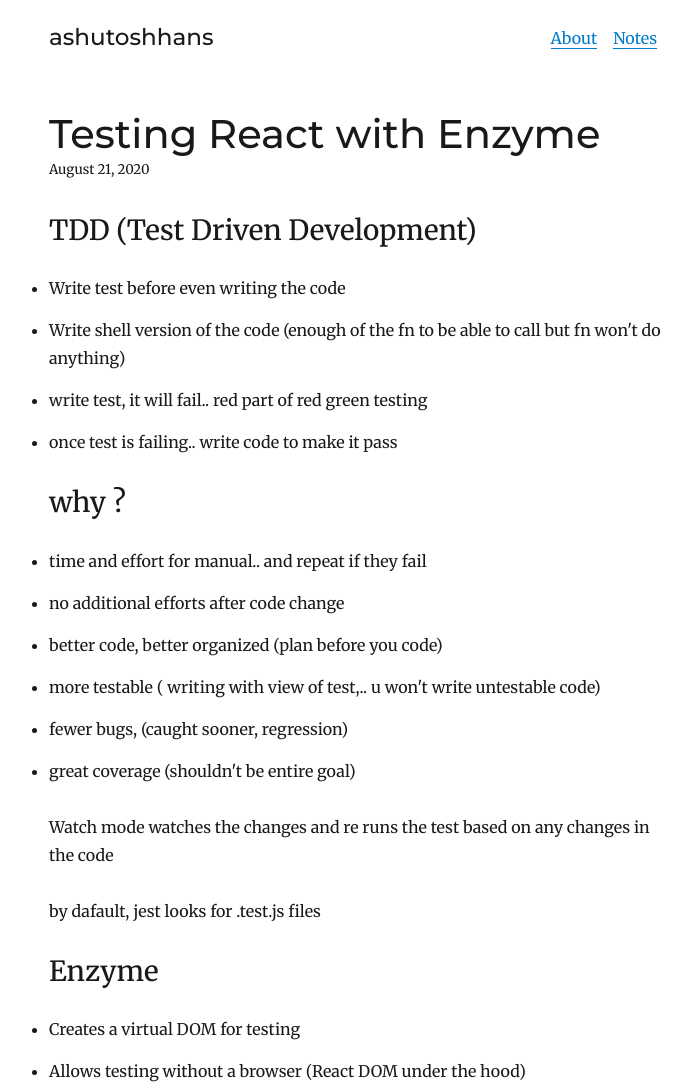
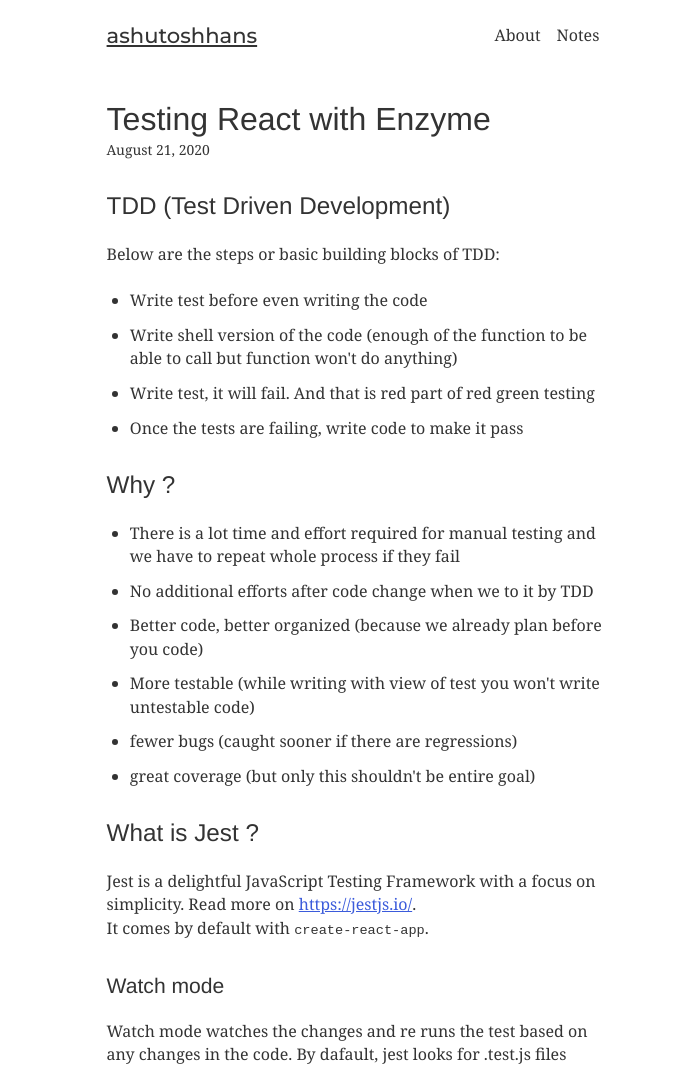
Before and after one commit to itsashutoshhans/ashutoshhans.com, a Gatsby site: page /testing-react-with-enzyme/ in a window 1280 px wide. Shown: the top 1088 px of the page, without its empty margins (279-970 px from the left). Built offline with nearby package versions, Linux system fonts and the light colour scheme; Gatsby itself is replaced by a stand-in of ours; some packages are replaced by stand-ins of ours.

Commit message:
new theme

````diff
--- a/content/blog/testing-react-with-enzyme.md
+++ b/content/blog/testing-react-with-enzyme.md
@@ -4,25 +4,34 @@
 ---
 
 ## TDD (Test Driven Development)
+Below are the steps or basic building blocks of TDD:
 - Write test before even writing the code
-- Write shell version of the code (enough of the fn to be able to call but fn won't do anything)
-- write test, it will fail.. red part of red green testing
-- once test is failing.. write code to make it pass
+- Write shell version of the code (enough of the function to be able to call but function won't do anything)
+- Write test, it will fail. And that is red part of red green testing
+- Once the tests are failing, write code to make it pass
 
-## why ?
-- time and effort for manual.. and repeat if they fail
-- no additional efforts after code change
-- better code, better organized (plan before you code)
-- more testable ( writing with view of test,.. u won't write untestable code)
-- fewer bugs, (caught  sooner, regression)
-- great coverage (shouldn't be entire goal)
-
-Watch mode watches the changes and re runs the test based on any changes in the code
-
-by dafault, jest looks for .test.js files
+## Why ?
+- There is a lot time and effort required for manual testing and we have to repeat whole process if they fail
+- No additional efforts after code change when we to it by TDD
+- Better code, better organized (because we already plan before you code)
+- More testable (while writing with view of test you won't write untestable code)
+- fewer bugs (caught sooner if there are regressions)
+- great coverage (but only this shouldn't be entire goal)
 
 
-## Enzyme
+## What is Jest ?
+Jest is a delightful JavaScript Testing Framework with a focus on simplicity.
+Read more on https://jestjs.io/.
+It comes by default with `create-react-app`.
+
+### Watch mode
+Watch mode watches the changes and re runs the test based on any changes in the code.
+By dafault, jest looks for .test.js files
+
+## Enzyme Introduction and set up
+Enzyme is a JavaScript Testing utility for React that makes it easier to test your React Components' output. You can also manipulate, traverse, and in some ways simulate runtime given the output.
+
+Enzyme's API is meant to be intuitive and flexible by mimicking jQuery's API for DOM manipulation and traversal.
 - Creates a virtual DOM for testing
 - Allows testing without a browser (React DOM under the hood)
 - Has a very good toolkit
@@ -31,10 +40,11 @@
   - Simulate simple events
 - Access to props and states
 
-install 3 packages, dev dependencies
+### Installation
+Install 3 packages as dev dependencies
 `npm i --save-dev enzyme jest-enzyme enzyme-adapter-react-16`
 
-### set up
+### Set up
 
 ```js
 import Enzyme from 'enzyme'
@@ -43,6 +53,9 @@
 Enzyme.configure({ adapter: new EnzymeAdapter() });
 
 ```
+
+
+
 
 ## Types of tests
 - Unit tests
@@ -64,6 +77,7 @@
 - Sometimes optimize for less brittle tests
 - Find balance
 
+
 # Snapshot testing
 
 
--- a/src/components/bio.js
+++ b/src/components/bio.js
@@ -8,7 +8,7 @@
 import React from "react"
 import { useStaticQuery, graphql } from "gatsby"
 import Image from "gatsby-image"
-
+import "./bio.scss";
 import { rhythm } from "../utils/typography"
 
 const Bio = () => {
@@ -57,7 +57,7 @@
         }}
       />
       <p>
-        Hi I am <strong>{author.name}</strong> and {author.summary}
+        Hi I am <a className="author-name"><strong>{author.name}</strong></a> and {author.summary}
         {` `}
         {/* <a href={`https://twitter.com/${social.twitter}`}>
           You should follow him on Twitter
--- /dev/null
+++ b/src/components/bio.scss
@@ -0,0 +1,4 @@
+.author-name {
+  color: var(--dark-font-color);
+  background: linear-gradient(transparent 70%,#dbe4ff 0);
+}
--- a/src/components/layout.scss
+++ b/src/components/layout.scss
@@ -4,15 +4,53 @@
   justify-content: space-between;
   align-items: center;
 
+  a {
+    &:hover {
+      text-decoration: none;
+    }
+  }
+
   .nav {
     display: inline-block;
     display: flex;
     align-items: center;
+    a {
+      color: var(--dark-font-color);
+      position: relative;
+      text-decoration: none;
+
+      &:hover {
+        text-decoration: none;
+        color: var(--primary-color-darker);
+        background: none;
+
+        &::after {
+          height: 3px;
+          opacity: 1;
+          transform: translateY(0px);
+        }
+      }
+
+      &::after {
+        position: absolute;
+        top: 100%;
+        left: 0px;
+        width: 100%;
+        height: 1px;
+        background-color: var(--primary-color-darker);
+        content: "";
+        opacity: 0;
+        transition: height 0.3s ease 0s, opacity 0.3s ease 0s, transform 0.3s ease 0s;
+        transform: translateY(-6px);
+      }
+    }
+
   }
 }
 
 @media only screen and (max-width: 480px) {
-  ul, ol {
+  ul,
+  ol {
     margin-left: 0;
   }
   .main-header {
--- /dev/null
+++ b/src/styles/dark.css
@@ -0,0 +1,153 @@
+:root {
+  --font-color: #b3b9c5;
+  --heading-color: #ffd479;
+  --dark-font-color: #ced4da;
+  --background: #2b2b2b;
+  --medium-font-color: #dee2e6;
+  --light-font-color: #868e96;
+  --light-background: #383838;
+  --lighter-background: #404040;
+  --border: #404040;
+  --link-color: #6ab0f3;
+  --link-color-darker: #4a72a5;
+  --link-hover-color: #e1a6f2;
+  --navbar-color: #1d1d1d;
+  --blockquote: #2a4661;
+  --transparent-text: rgba(255, 255, 255, 0.7);
+  --transparent-bg: rgba(0, 0, 0, 0.2);
+}
+
+h1 {
+  color: white;
+}
+
+h3,
+h4 {
+  color: var(--medium-font-color);
+}
+
+.grid.guide h2 {
+  color: var(--medium-font-color);
+}
+
+.navbar {
+  box-shadow: none;
+}
+
+a {
+  color: var(--link-color);
+  background: transparent;
+  text-decoration: none;
+  font-weight: 700;
+}
+
+a:hover {
+  color: var(--link-hover-color);
+  background: transparent;
+}
+
+a[class^='tag-'] {
+  background: rgba(255, 255, 255, 0.05);
+  color: var(--link-color);
+}
+a[class^='tag-']:hover {
+  background: var(--link-color);
+  color: white;
+}
+
+.lead a:hover {
+  background: transparent;
+}
+
+a.button {
+  border: 1px solid transparent;
+  color: white;
+  background: var(--link-color-darker);
+}
+
+a.button:hover {
+  border: 1px solid transparent;
+  background: var(--link-color);
+}
+
+a.button.secondary {
+  border-color: var(--lighter-background);
+  background: var(--lighter-background);
+  color: white;
+}
+
+.navbar a {
+  color: var(--transparent-text);
+}
+
+.navbar a:hover,
+.navbar a[aria-current='page'] {
+  color: var(--link-hover-color);
+}
+
+.navbar a.brand {
+  color: white;
+}
+
+.filename {
+  background: linear-gradient(to bottom, #303030, #202020) !important;
+  box-shadow: 0px 1px 0px rgba(100, 100, 100, 0.5) inset, 0px 1px 0px #515151;
+  border: 1px solid #202020 !important;
+  color: var(--dark-font-color) !important;
+  text-shadow: none !important;
+}
+
+pre.language-terminal {
+  background: var(--navbar-color);
+  border: 1px solid #111;
+}
+
+pre.language-terminal::before {
+  border-bottom: 1px solid #111;
+  background: linear-gradient(to bottom, #303030, #202020) !important;
+  color: inherit;
+}
+
+pre.language-terminal::after {
+  text-shadow: none;
+  color: var(--light-font-color);
+}
+
+code.language-terminal {
+  color: var(--dark-font-color);
+}
+
+[type='search'] {
+  border: 1px solid var(--light-background);
+  background: var(--light-background);
+  color: var(--dark-font-color);
+  border: 2px solid transparent;
+}
+
+[type='search']:focus {
+  outline: none;
+  border: 2px solid var(--link-color);
+}
+
+header u {
+  background: linear-gradient(transparent 85%, #111 0);
+}
+
+table,
+td,
+th {
+  border-color: #111;
+}
+
+tbody tr:nth-child(odd) {
+  background-color: #222;
+}
+
+blockquote {
+  color: rgba(255, 255, 255, 0.9);
+}
+
+.new-post {
+  background: #37b24d;
+  color: white;
+}
--- a/src/styles/styles.scss
+++ b/src/styles/styles.scss
@@ -1,3 +1,38 @@
+:root {
+  --code-font-family: Menlo,"Roboto Mono",Courier New,monospace;
+  --code-font-color: #b3b9c5;
+  --code-background-color: #353535;
+  --string: #92d192;
+  --variable: #f2777a;
+  --property: #abb2bf;
+  --number: #fca369;
+  --operator: #ac8d58;
+  --punctuation: #d5d8df;
+  --comment: #848991;
+  --function: #62cfcf;
+  --keyword: #ffeead;
+  --attribute: #ffd479;
+  --class: #e1a6f2;
+  --tag: #6ab0f3;
+  --error: #f2777a;
+}
+:root {
+  --font-color: #495057;
+  --heading-color: #343a40;
+  --background: #fff;
+  --dark-font-color: #333333;
+  --medium-font-color: #60656c;
+  --light-font-color: #787f87;
+  --light-background: #f6f8fb;
+  --lighter-background: #e6e8eb;
+  --border: #d6d9de;
+  --link-color: #5c7cfa;
+  --primary-color-darker: #3b5bdb;
+  --navbar-color: #4c6ef5;
+  --blockquote: #edf2ff;
+  --transparent-text: rgba(0,0,0,0.7);
+  --transparent-bg: rgba(0,0,0,0.15);
+}
 /* Headers */
 h1,
 h2,
@@ -11,11 +46,18 @@
 }
 
 body, html {
+  color: var(--dark-font-color);
   height: 100%;
 }
 
 a {
+  box-shadow: none;
+  color: var(--primary-color-darker);
+
   &:hover {
+    cursor: pointer;
+    color: var(--dark-font-color);
     text-decoration: none;
+    background: linear-gradient(transparent 80%,#dbe4ff 0);
   }
 }
--- a/src/utils/typography.js
+++ b/src/utils/typography.js
@@ -2,7 +2,7 @@
 import Wordpress2016 from "typography-theme-wordpress-2016"
 import Github from "typography-theme-github"
 
-const typography = new Typography(Wordpress2016)
+const typography = new Typography(Github)
 
 // Hot reload typography in development.
 if (process.env.NODE_ENV !== `production`) {
````
Also changed, not shown: src/styles/index.scss (+18 -3 lines).
